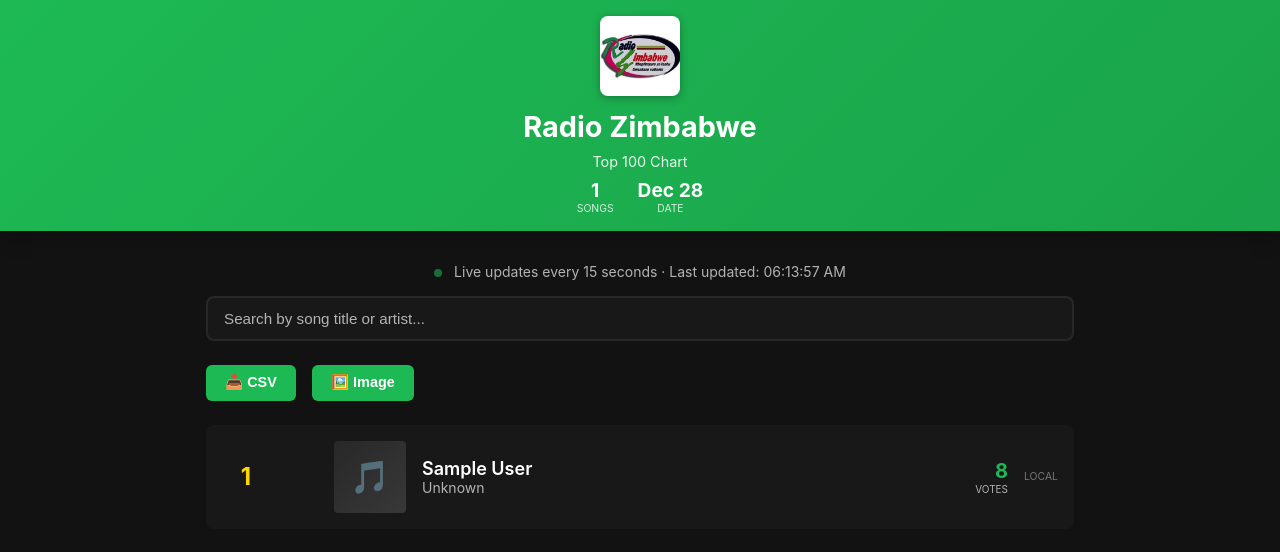
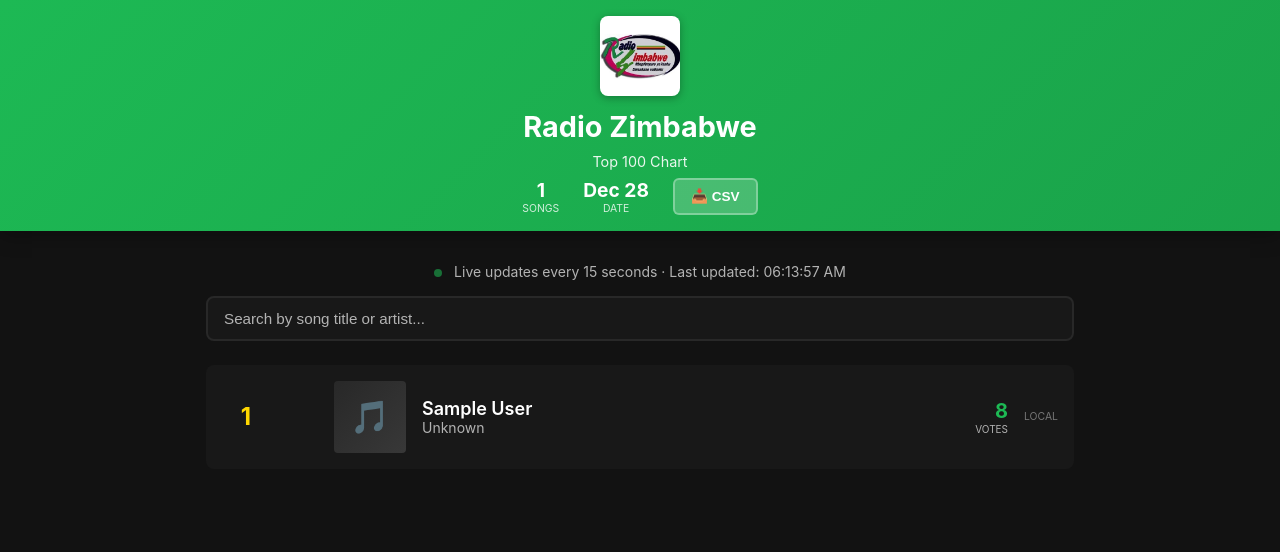
Before and after one commit to dev-merit01/radio-zimbabwe-chatbot, a Django app: page / in a window 1280 px wide. Shown: the top 552 px of the page. Run offline with Django 5.2, Linux system fonts and the light colour scheme; tables that the repository leaves empty hold one stand-in row (values such as "Sample post").

Commit message:
Move CSV export button to header, remove image export

```diff
--- a/templates/dashboard/top100.html
+++ b/templates/dashboard/top100.html
@@ -184,27 +184,22 @@
             box-shadow: 0 0 0 3px rgba(29, 185, 84, 0.1);
         }
 
-        .export-controls {
-            display: flex;
-            gap: 1rem;
-            margin-bottom: 1.5rem;
-            flex-wrap: wrap;
-        }
-
         .export-btn {
-            padding: 0.6rem 1.2rem;
-            background: var(--primary);
+            padding: 0.5rem 1rem;
+            background: rgba(255, 255, 255, 0.2);
             color: white;
-            border: none;
+            border: 2px solid rgba(255, 255, 255, 0.3);
             border-radius: 6px;
             font-weight: 600;
-            font-size: 0.9rem;
+            font-size: 0.85rem;
             cursor: pointer;
-            transition: background 0.2s;
+            transition: all 0.2s;
         }
 
         .export-btn:hover {
-            background: var(--primary-dark);
+            background: rgba(255, 255, 255, 0.3);
+            border-color: rgba(255, 255, 255, 0.5);
+            transform: scale(1.05);
         }
 
         .chart-list {
@@ -458,6 +453,7 @@
                 <div class="stat-value" id="chart-date">-</div>
                 <div class="stat-label">Date</div>
             </div>
+            <button id="export-csv-btn" class="export-btn" style="display: none;">📥 CSV</button>
         </div>
     </header>
 
@@ -474,11 +470,6 @@
                 class="search-input"
                 placeholder="Search by song title or artist..."
             >
-        </div>
-
-        <div class="export-controls" style="display: none;" id="export-controls">
-            <button id="export-csv-btn" class="export-btn">📥 CSV</button>
-            <button id="export-image-btn" class="export-btn">🖼️ Image</button>
         </div>
 
         <div id="loading" class="loading">
@@ -634,75 +625,6 @@
             window.URL.revokeObjectURL(url);
         }
 
-        function exportToImage() {
-            const originalDisplay = chartListEl.style.display;
-            const originalContainer = document.querySelector('.container').style.padding;
-
-            const canvas = document.createElement('canvas');
-            const ctx = canvas.getContext('2d');
-
-            const width = 1200;
-            const itemHeight = 80;
-            const height = 100 + (allChartData.length * itemHeight) + 50;
-
-            canvas.width = width;
-            canvas.height = height;
-
-            // Background
-            ctx.fillStyle = '#121212';
-            ctx.fillRect(0, 0, width, height);
-
-            // Header
-            ctx.fillStyle = '#1DB954';
-            ctx.fillRect(0, 0, width, 100);
-
-            ctx.fillStyle = '#ffffff';
-            ctx.font = 'bold 32px Arial';
-            ctx.textAlign = 'center';
-            ctx.fillText('Radio Zimbabwe Top 100', width / 2, 45);
-
-            ctx.font = '16px Arial';
-            ctx.fillText(`Chart Date: ${chartDateEl.textContent}`, width / 2, 75);
-
-            // Songs
-            ctx.fillStyle = '#ffffff';
-            ctx.font = '14px Arial';
-            ctx.textAlign = 'left';
-
-            let yPos = 120;
-            allChartData.forEach((song, index) => {
-                // Alternate background
-                if (index % 2 === 0) {
-                    ctx.fillStyle = '#181818';
-                    ctx.fillRect(0, yPos - 20, width, itemHeight);
-                }
-
-                ctx.fillStyle = '#ffffff';
-                ctx.font = 'bold 14px Arial';
-                ctx.textAlign = 'left';
-                ctx.fillText(`${song.rank}. ${song.title}`, 30, yPos);
-
-                ctx.fillStyle = '#b3b3b3';
-                ctx.font = '12px Arial';
-                ctx.fillText(`${song.artists}`, 30, yPos + 25);
-
-                ctx.fillStyle = '#1DB954';
-                ctx.font = 'bold 14px Arial';
-                ctx.textAlign = 'right';
-                ctx.fillText(`${song.count * 8} votes`, width - 30, yPos);
-
-                yPos += itemHeight;
-            });
-
-            // Download
-            const link = document.createElement('a');
-            link.href = canvas.toDataURL('image/png');
-            link.download = `RadioZimbabwe_Chart_${new Date().toISOString().split('T')[0]}.png`;
-            document.body.appendChild(link);
-            link.click();
-            document.body.removeChild(link);
-        }
-
         async function fetchChart() {
             try {
                 const response = await fetch(API_URL);
@@ -716,13 +638,13 @@
                 if (data.top100.length === 0) {
                     chartListEl.style.display = 'none';
                     searchContainerEl.style.display = 'none';
-                    document.getElementById('export-controls').style.display = 'none';
+                    document.getElementById('export-csv-btn').style.display = 'none';
                     emptyEl.style.display = 'block';
                 } else {
                     emptyEl.style.display = 'none';
                     chartListEl.style.display = 'block';
                     searchContainerEl.style.display = 'block';
-                    document.getElementById('export-controls').style.display = 'flex';
+                    document.getElementById('export-csv-btn').style.display = 'block';
 
                     // Store original data for search
                     allChartData = data.top100;
@@ -757,9 +679,8 @@
             filterSongs(e.target.value);
         });
 
-        // Export event listeners
+        // Export event listener
         document.getElementById('export-csv-btn').addEventListener('click', exportToCSV);
-        document.getElementById('export-image-btn').addEventListener('click', exportToImage);
 
         // Initial load
         fetchChart();
```
